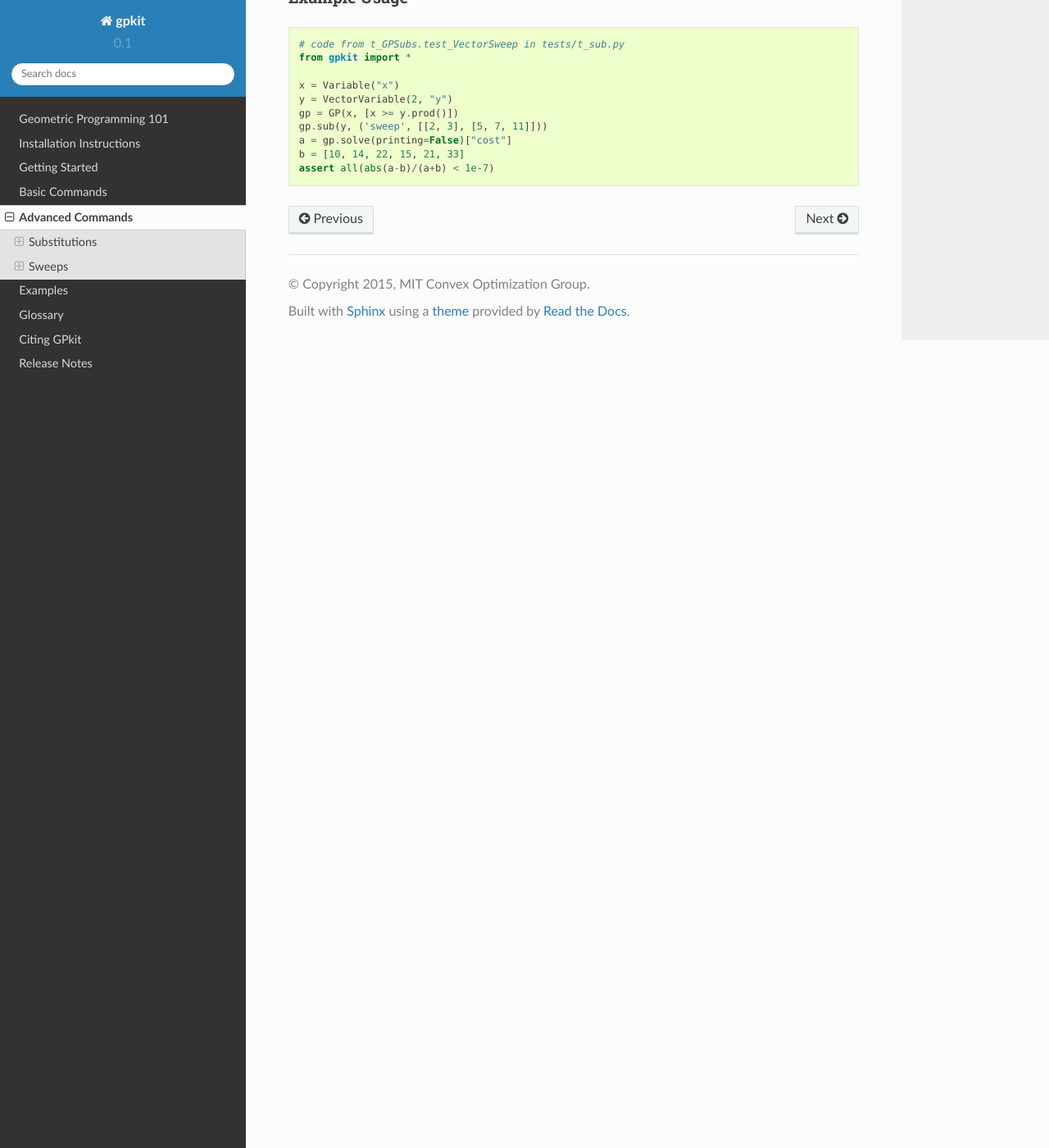
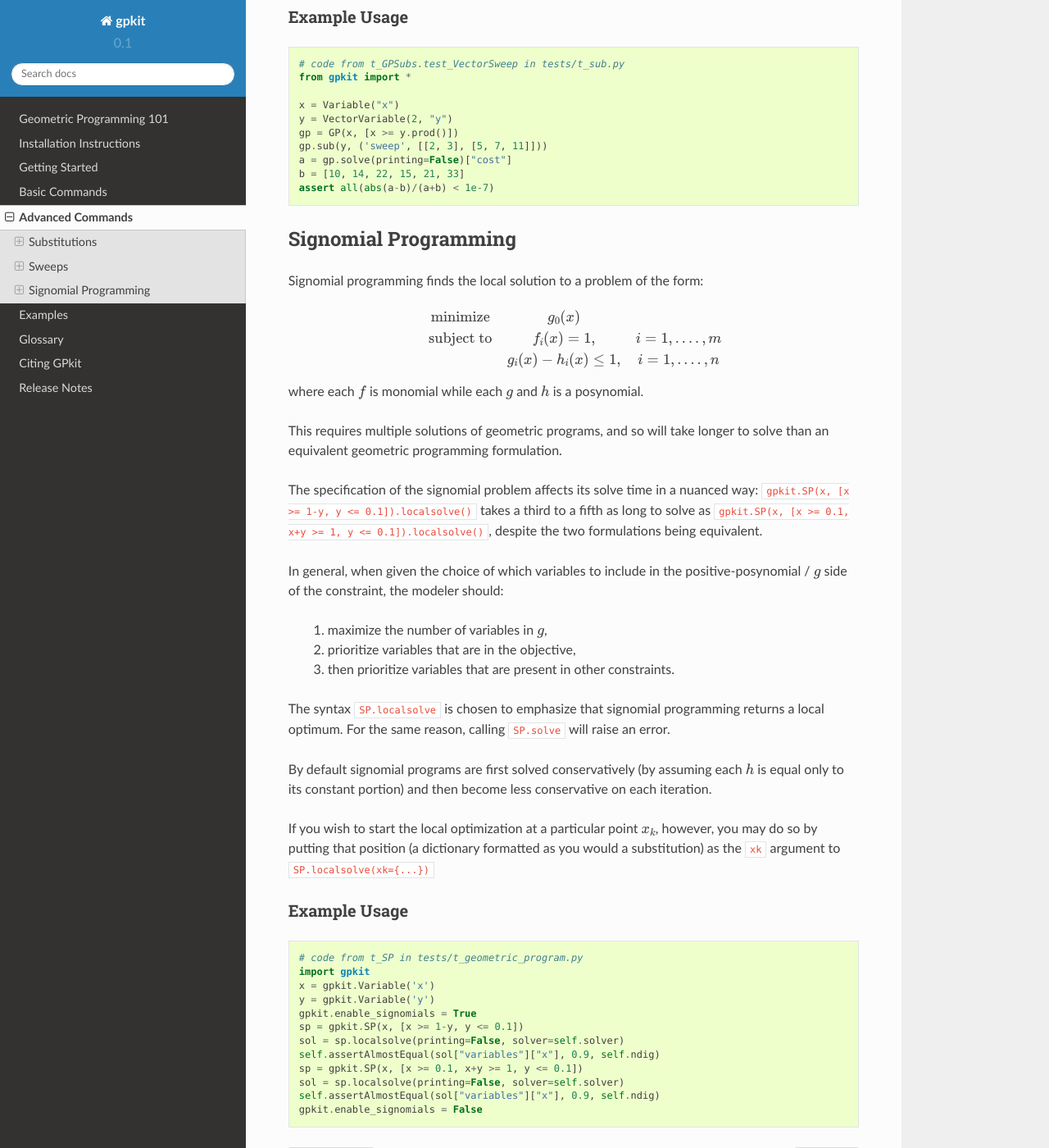
Before and after one commit to convexengineering/gpkit, a Sphinx documentation site: the page built from docs/source/advancedcommands.rst, in a window 1280 px wide and 1400 px high, scrolled down 2897 px. Shown: the whole window at 82% size. Built offline with Sphinx 7.4.7 and the Read the Docs theme 2.0.0, drawn with Linux system fonts in a browser that asks for light colours; pages that are not in the unit, such as notebooks, are missing from menus.

Commit message:
add sp docs, starting point

```diff
--- a/docs/source/advancedcommands.rst
+++ b/docs/source/advancedcommands.rst
@@ -20,7 +20,7 @@
     assert p.sub(x.varkeys["x"], 3) == 9
     assert p.sub("x", 3) == 9
 
-Here the variable `x` is being replaced with `3` in three ways: first by substituting for ``x`` directly, then by substituting for the ``VarKey("x")``, then by substituting the string "x". In all cases the substitution is understood as being with the VarKey: when a variable is passed in the VarKey is pulled out of it, and when a string is passed in it is used as an argument to the Posynomial's ``varkeys`` dictionary.
+Here the variable ``x`` is being replaced with ``3`` in three ways: first by substituting for ``x`` directly, then by substituting for the ``VarKey("x")``, then by substituting the string "x". In all cases the substitution is understood as being with the VarKey: when a variable is passed in the VarKey is pulled out of it, and when a string is passed in it is used as an argument to the Posynomial's ``varkeys`` dictionary.
 
 Substituting multiple values
 ----------------------------
@@ -122,3 +122,52 @@
     a = gp.solve(printing=False)["cost"]
     b = [10, 14, 22, 15, 21, 33]
     assert all(abs(a-b)/(a+b) < 1e-7)
+
+
+Signomial Programming
+==================
+
+Signomial programming finds the local solution to a problem of the form:
+
+
+.. math:: \begin{array}[lll]\text{}
+    \text{minimize} & g_0(x) & \\
+    \text{subject to} & f_i(x) = 1, & i = 1,....,m \\
+                      & g_i(x) - h_i(x) \leq 1, & i = 1,....,n
+                      \end{array}
+
+where each :math:`f` is monomial while each :math:`g` and :math:`h` is a posynomial.
+
+This requires multiple solutions of geometric programs, and so will take longer to solve than an equivalent geometric programming formulation.
+
+The specification of the signomial problem affects its solve time in a nuanced way: ``gpkit.SP(x, [x >= 1-y, y <= 0.1]).localsolve()`` takes a third to a fifth as long to solve as ``gpkit.SP(x, [x >= 0.1, x+y >= 1, y <= 0.1]).localsolve()``, despite the two formulations being equivalent.
+
+In general, when given the choice of which variables to include in the positive-posynomial / :math:`g` side of the constraint, the modeler should:
+
+    #. maximize the number of variables in :math:`g`,
+    #. prioritize variables that are in the objective,
+    #. then prioritize variables that are present in other constraints.
+
+The syntax ``SP.localsolve`` is chosen to emphasize that signomial programming returns a local optimum. For the same reason, calling ``SP.solve`` will raise an error.
+
+By default signomial programs are first solved conservatively (by assuming each :math:`h` is equal only to its constant portion) and then become less conservative on each iteration.
+
+If you wish to start the local optimization at a particular point :math:`x_k`, however, you may do so by putting that position (a dictionary formatted as you would a substitution) as the ``xk`` argument to ``SP.localsolve(xk={...})``
+
+Example Usage
+-----------------------
+
+.. code-block:: python
+
+    # code from t_SP in tests/t_geometric_program.py
+    import gpkit
+    x = gpkit.Variable('x')
+    y = gpkit.Variable('y')
+    gpkit.enable_signomials = True
+    sp = gpkit.SP(x, [x >= 1-y, y <= 0.1])
+    sol = sp.localsolve(printing=False, solver=self.solver)
+    self.assertAlmostEqual(sol["variables"]["x"], 0.9, self.ndig)
+    sp = gpkit.SP(x, [x >= 0.1, x+y >= 1, y <= 0.1])
+    sol = sp.localsolve(printing=False, solver=self.solver)
+    self.assertAlmostEqual(sol["variables"]["x"], 0.9, self.ndig)
+    gpkit.enable_signomials = False
```
Also changed, not shown: 1 other file.
